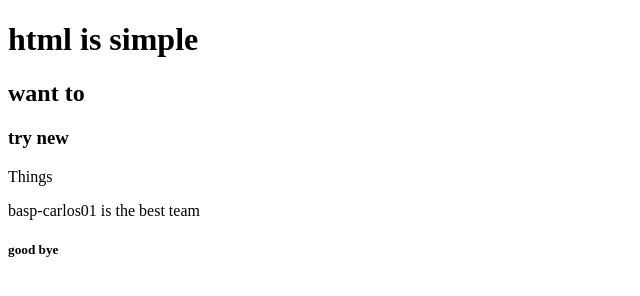
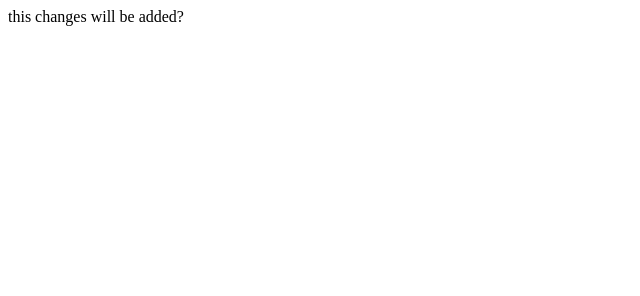
Before and after one commit to Gabriel5050/Example-repository, a plain HTML site: page index.html in a window 1280 px wide. Shown: the whole page, without its empty margins (0-640 px from the left). Drawn offline with Linux system fonts and the light colour scheme.

Commit message:
index modified

```diff
--- a/index.html
+++ b/index.html
@@ -4,12 +4,9 @@
     <meta charset="UTF-8">
     <meta http-equiv="X-UA-Compatible" content="IE=edge">
     <meta name="viewport" content="width=device-width, initial-scale=1.0">
-        <title>Blitzo</title>
+    <title>Document</title>
 </head>
 <body>
-        <h1>html is simple</h1>
-        <h2>want to <h3>try new</h3>Things</h2>
-        <p>basp-carlos01 is the best team</p>
-        <h5>good bye</h5>
+    this changes will be added?
 </body>
 </html>
```
Lines whose indentation alone changed are shown as unchanged.
